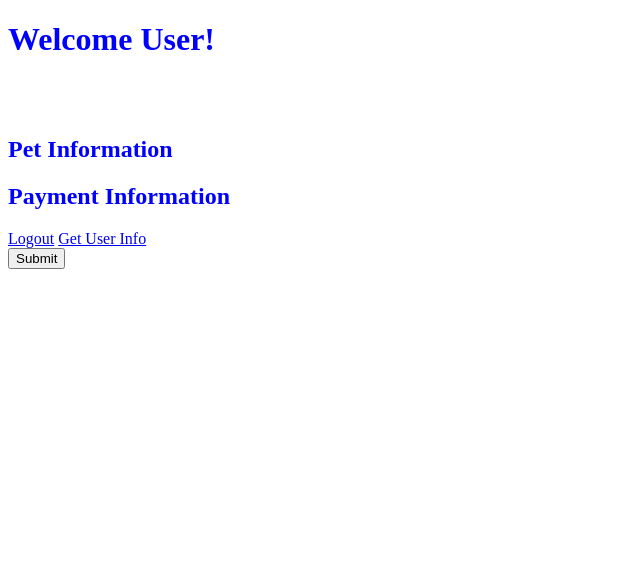
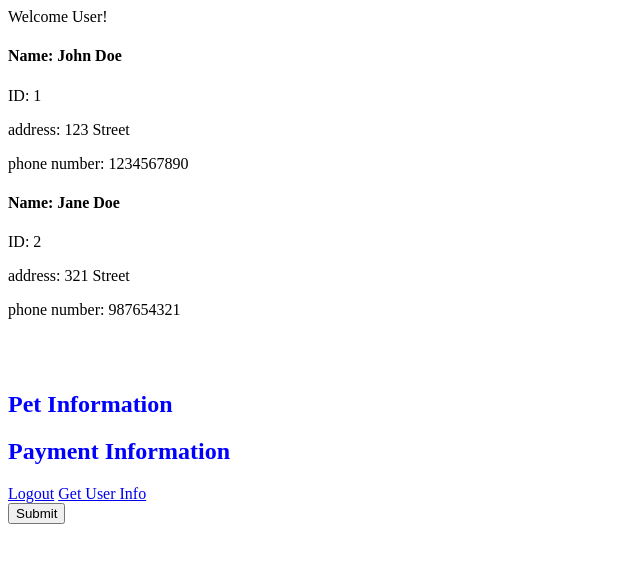
Before and after one commit to KianAlikhani/Vet341, a Flask app: template templates/user/index.html in a window 1280 px wide. Shown: the top 563 px of the page, without its empty margins (0-640 px from the left). Run offline with Flask 2, Linux system fonts and the light colour scheme; the template is opened without the code that fills it, so the values that code supplies are empty; some libraries are stand-ins or nearby versions.

Commit message:
populated User and Admin dashboard

```diff
--- a/templates/index.html
+++ b/templates/index.html
@@ -11,11 +11,14 @@
 		<title>Welcome Guest!</title>
 	</head>
 	<body>
+	    <h1>Welcome to Kevin's Specialty Care! Login to see your information.</h1>
+
 		<form action="/login" method="POST">
 			<input type="username" name="username" placeholder="Username">
 			<input type="password" name="password" placeholder="Password">
 			<input type="submit" value="Log in">
 		</form>
+
 	</body>
 {% endif %}
 </html>
--- a/templates/user/index.html
+++ b/templates/user/index.html
@@ -12,20 +12,22 @@
   <script src="https://ajax.googleapis.com/ajax/libs/jquery/3.2.1/jquery.min.js"></script>
   <script>
     $(function() {
-      $.getJSON('/request/getUserInfo', function(data) {
-        var items = [];
-		var name = data["o_name"];
 
+      var inputUserData = [{"o_id": 1, "o_name": "John Doe", "o_address": "123 Street", "phone_number": 1234567890}, {"o_id": 2, "o_name": "Jane Doe", "o_address": "321 Street", "phone_number": 0987654321}];
+
+      for (var i=0; i< inputUserData.length; i++){
+		var o_id = inputUserData[i]["o_id"];
+		var name = inputUserData[i]["o_name"];
+		var address = inputUserData[i]["o_address"];
+		var phone_number = inputUserData[i]["phone_number"];
 		console.log(name);
-        $.each(data, function(key, val){
-          items.push("<li id='" + key + "'>" + val + "</li>" );
 
-        });
-        $("<ul/>", {"class": "my-new-list", html: items.join("")}).appendTo("#div1");
-        console.log(data);
-      });
-    });
-
+		$("<h4> Name: " + name + "</h4>").appendTo("#name");
+		$("<p> ID: " + o_id + "</p>").appendTo("#name");
+		$("<p> address: " + address + "</p>").appendTo("#name");
+		$("<p> phone number: " + phone_number + "</p>").appendTo("#name");
+	  }
+     });
   </script>
   <style type = "text/css">
 
@@ -43,15 +45,21 @@
 </head>
 
 <body>
+  <div id = "name"
+    <h1>Welcome User!</h1>
+  </div>
 
-  <h1>Welcome User!</h1>
 
   <br>
   <br>
-  <div id="div1">
-  <h2>Pet Information</h2>
+
+  <div id="pet">
+    <h2>Pet Information</h2>
   </div>
-  <h2>Payment Information</h2>
+
+  <div id = "pay">
+    <h2>Payment Information</h2>
+  </div>
   <a href='logout.html'>Logout</a>
 
   <!-- KIAN'S GET AND POST REQUEST STUFF FOR FRONT END. USE THIS AS EXAMPLE -->
```
Also changed, not shown: templates/admin/index.html (+17 -3 lines), templates/user/create_account.html (+4 -7 lines).
